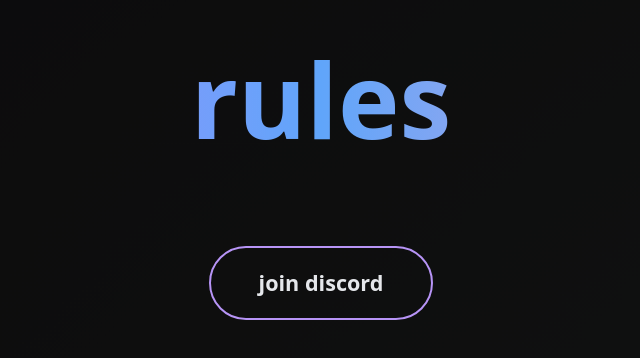
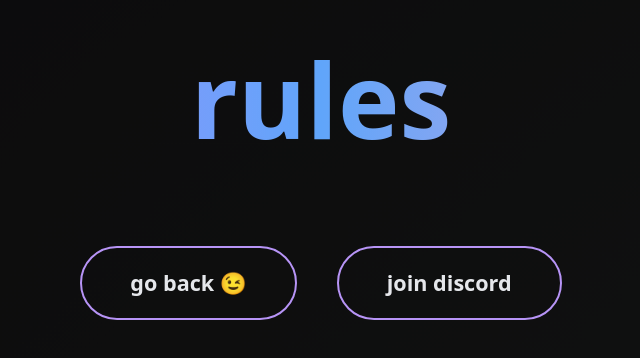
Before and after one commit to Roberts-IT-man/RoblockRP, a plain HTML site: page rules.html in a window 1280 px wide. Shown: the part 368-726 px from the top of the page, without its empty margins (319-959 px from the left). Drawn offline with Linux system fonts and the light colour scheme.

Commit message:
Add 'go back' button to rules page

```diff
--- a/rules.html
+++ b/rules.html
@@ -190,6 +190,7 @@
        <section class="section">
       <h2>rules</h2>
       <div class="buttons">
+          <a href="index.html" class="btn btn-discord">go back 😉</a>
         <a href="https://discord.gg/BJv4eYHjc2" class="btn btn-discord">join discord</a>
       </div>
     </section>
```
